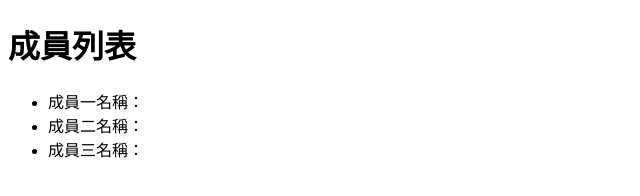
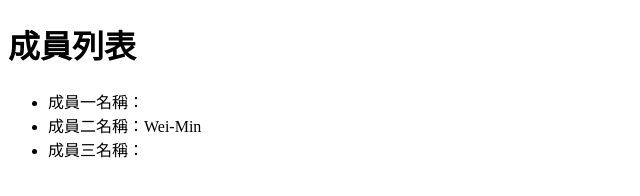
Before and after one commit to a39635322/git_mission4_wei, a plain HTML site: page index.html in a window 1280 px wide. Shown: the full height of the page, 0-640 px from the left. Drawn offline with Linux system fonts and the light colour scheme.

Commit message:
新增成員b

```diff
--- a/index.html
+++ b/index.html
@@ -11,7 +11,7 @@
     <h1>成員列表</h1>
     <ul>
         <li>成員一名稱：</li>
-        <li>成員二名稱：</li>
+        <li>成員二名稱：Wei-Min</li>
         <li>成員三名稱：</li>
     </ul>
 </body>
```
